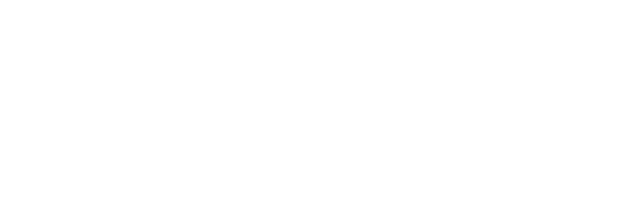
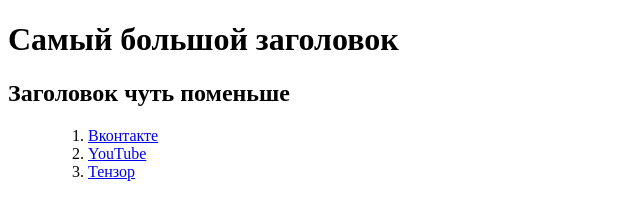
Before and after one commit to Le10uchC0de/task-html, a website: page src/index.html in a window 1280 px wide. Shown: the whole page, without its empty margins (0-640 px from the left). Drawn offline with Linux system fonts and the light colour scheme.

Commit message:
Задание по HTML

```diff
--- a/src/index.html
+++ b/src/index.html
@@ -3,5 +3,15 @@
     <head>
         <title>HTML</title>
     </head>
-    <body></body>
+    <body>
+        <h1>Самый большой заголовок</h1>
+        <h2>Заголовок чуть поменьше</h2>
+        <ul>
+            <ol>
+                <li><a href="https://vk.com/">Вконтакте</a></li>
+                <li><a href="https://www.youtube.com/">YouTube</a></li>
+                <li><a href="https://new-edu.tensor.ru/">Тензор</a></li>
+            </ol>
+        </ul>
+    </body>
 </html>
```
Also changed, not shown: 1 other file.
